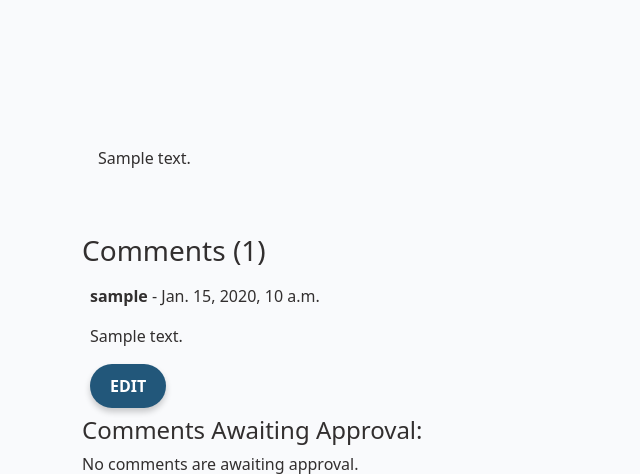
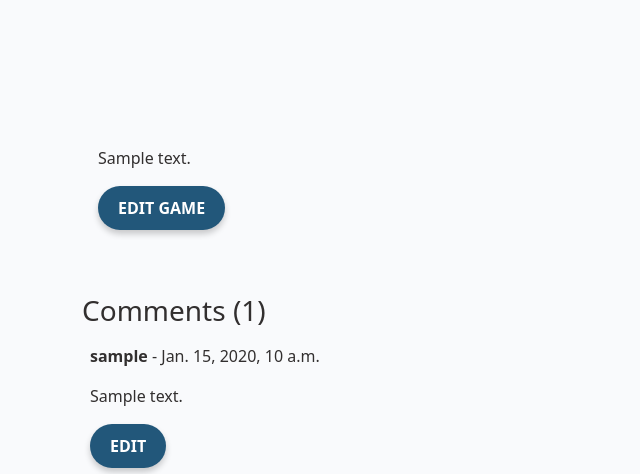
Before and after one commit to Johan-4P/anteskogs_game_reviews, a Django app: a page that uses reviews/templates/reviews/review_detail.html in a window 1280 px wide. Shown: the part 278-752 px from the top of the page, without its empty margins (0-640 px from the left). Run offline with Django 5.2, Linux system fonts and the light colour scheme; a user stored in the database is signed in; tables that the repository leaves empty hold one stand-in row (values such as "Sample post"); some libraries are stand-ins or nearby versions.

Commit message:
Refactor About and Reviews templates for improved content and navigation; add game editing functionality

```diff
--- a/reviews/templates/reviews/home.html
+++ b/reviews/templates/reviews/home.html
@@ -12,8 +12,8 @@
     <ul>
         <li><strong>Reviews:</strong> Read and write reviews for your favorite games.</li>
         <li><strong>Upload a Game:</strong> Share your own games with the community.</li>
-        <li><strong>Community:</strong> Connect with other gamers and share your experiences.</li>
         <li><strong>Comments:</strong> Leave your thoughts and feedback on game reviews.</li>
+        <li><strong>About:</strong> Here you can read about me and send a question.</li>
     </ul>
     <p>Get started by logging in or signing up!</p>
 </div>
@@ -24,9 +24,11 @@
     {% if user.is_authenticated %}
         <a href="{% url 'account_logout' %}" class="btn btn-modern me-2">Logout</a>
         <a href="{% url 'upload_game' %}" class="btn btn-modern">Upload a Game</a>
+        <a href="{% url 'about' %}" class="btn btn-modern">Send a Question</a>
     {% else %}
         <a href="{% url 'account_login' %}" class="btn btn-modern login me-2">Login</a>
         <a href="{% url 'account_signup' %}" class="btn btn-modern">Sign Up</a>
+        <a href="{% url 'about' %}" class="btn btn-modern">Send a Question</a>
     {% endif %}
 </div>
 
--- a/reviews/templates/reviews/review_detail.html
+++ b/reviews/templates/reviews/review_detail.html
@@ -26,10 +26,14 @@
                 <p class="card-text">
                     {{ game.content | safe }}
                 </p>
+                {% if user == game.author %}
+                <a href="{% url 'edit_game' slug=game.slug %}" class="btn btn-modern ">Edit Game</a>
+                {% endif %}
             </div>
         </div>
     </div>
 </div>
+<!-- Edit Game Button -->
 
 <div class="container mt-4">
     <h3>Comments ({{ comment_count }})</h3>
@@ -37,19 +41,20 @@
     <!-- Approved Comments -->
     {% if comments %}
     {% for comment in comments %}
-    <div class="p-2 comments {% if not comment.approved and comment.author == user %}faded{% elif not comment.approved %} d-none{% endif %}">
+    <div
+        class="p-2 comments {% if not comment.approved and comment.author == user %}faded{% elif not comment.approved %} d-none{% endif %}">
         <p><strong>{{ comment.author }}</strong> - {{ comment.created_on }}</p>
         <p>{{ comment.body | linebreaks }}</p>
         {% if not comment.approved and comment.author == user %}
-            <p>This comment is awaiting approval</p>
+        <p>This comment is awaiting approval</p>
         {% endif %}
 
         <!-- Add an edit button if the commenter is the owner -->
         {% if user == comment.author %}
-            <a href="{% url 'edit_comment' comment.id %}" class="btn btn-modern">Edit</a>
+        <a href="{% url 'edit_comment' comment.id %}" class="btn btn-modern">Edit</a>
         {% endif %}
     </div>
-{% endfor %}
+    {% endfor %}
 
     {% else %}
     <p>No comments yet. Be the first to comment!</p>
@@ -73,6 +78,9 @@
     {% endif %}
 </div>
 
+
+
+
 <!-- Comment form -->
 <div class="container mt-3">
     {% if user.is_authenticated %}
--- a/reviews/urls.py
+++ b/reviews/urls.py
@@ -10,5 +10,5 @@ urlpatterns = [
     path('<slug:slug>/comment/', views.add_comment, name='add_comment'),
     path('comment/<int:comment_id>/edit/', views.edit_comment, name='edit_comment'),
     path('comment/<int:comment_id>/delete/', views.delete_comment, name='delete_comment'),
-
+    path('game/edit/<slug:slug>/', views.edit_game, name='edit_game'),
 ]
--- a/reviews/views.py
+++ b/reviews/views.py
@@ -112,3 +112,23 @@ def delete_comment(request, comment_id):
     comment.delete()
     messages.success(request, "Comment deleted successfully.")
     return redirect("review_detail", slug=game_slug)
+
+@login_required
+def edit_game(request, slug):
+    game = get_object_or_404(Game, slug=slug)
+
+
+    if game.author != request.user:
+        messages.error(request, "You are not allowed to edit this game.")
+        return redirect('review_detail', slug=game.slug)
+
+    if request.method == "POST":
+        form = GameForm(request.POST, request.FILES, instance=game)
+        if form.is_valid():
+            form.save()
+            messages.success(request, "Game updated successfully.")
+            return redirect("review_detail", slug=game.slug)
+    else:
+        form = GameForm(instance=game)
+
+    return render(request, "reviews/edit_game.html", {"form": form, "game": game})
--- a/static/css/style.css
+++ b/static/css/style.css
@@ -9,6 +9,9 @@ body {
     font-weight: 700;
     color: #4A4A4F;
 }
+/* .navbar-toggler-icon {
+    background-color: #d2d7dc;
+} */
 
 .thin {
     font-weight: 300;
```
Also changed, not shown: about/templates/about/about.html (+19 -17 lines), reviews/templates/reviews/edit_game.html (added, +17 -0 lines).
